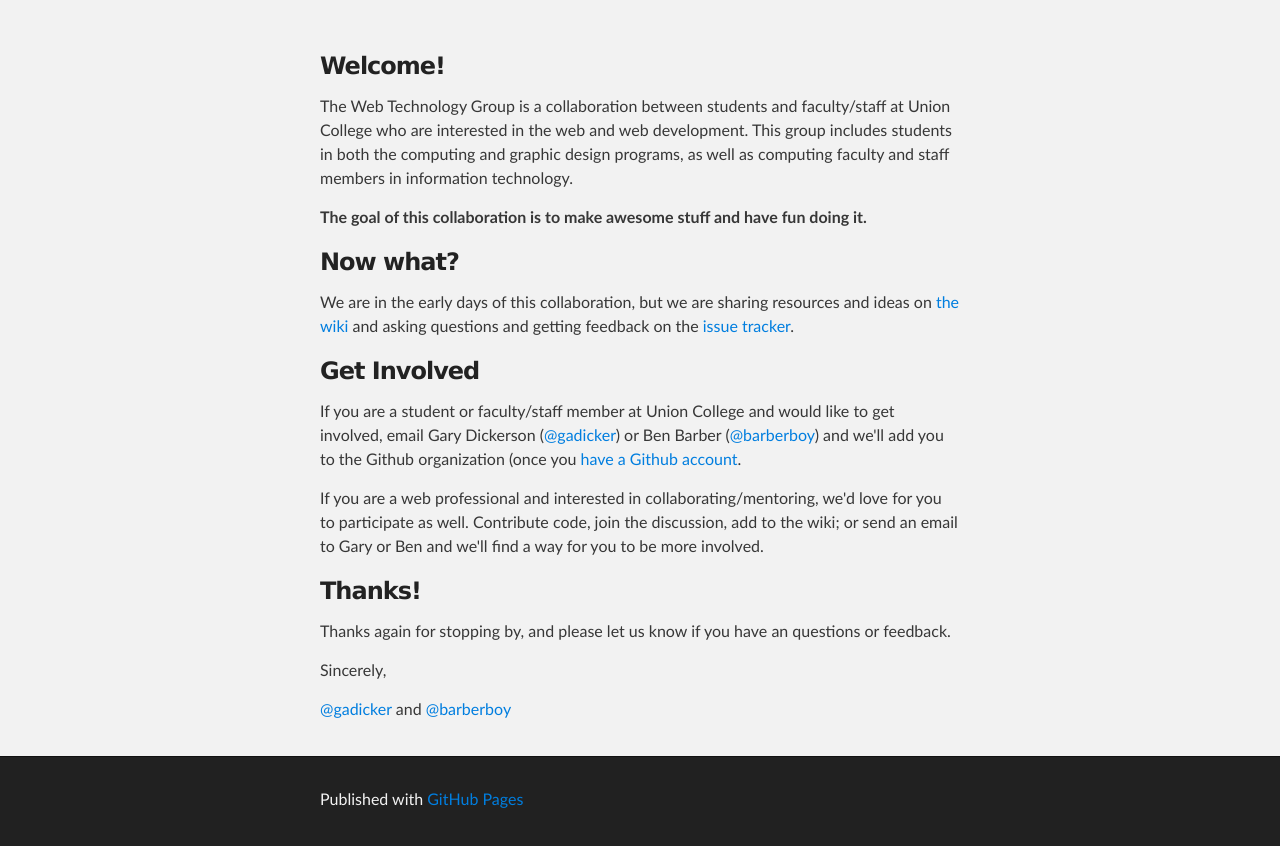
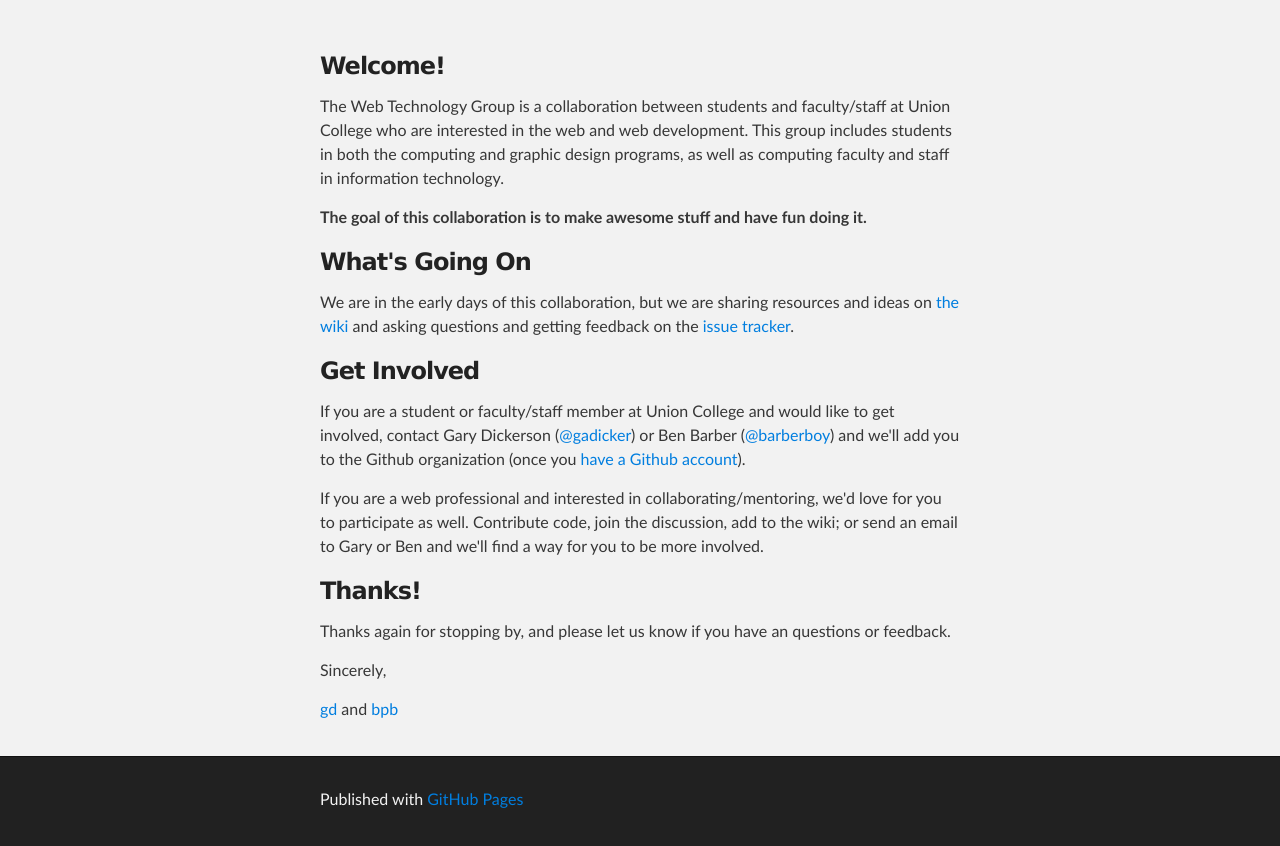
Before and after one commit to Malachi-M/unioncollege-webtechnology.github.io, a plain HTML site: page index.html in a window 1280 px wide. Shown: the part 311-1157 px from the top of the page. Drawn offline with Linux system fonts and the light colour scheme.

Commit message:
Fixed typos, etc.

```diff
--- a/index.html
+++ b/index.html
@@ -29,17 +29,17 @@
       <section id="main_content" class="inner">
         <h3>Welcome!</h3>
 
-<p>The Web Technology Group is a collaboration between students and faculty/staff at Union College who are interested in the web and web development. This group includes students in both the computing and graphic design programs, as well as computing faculty and staff members in information technology.</p>
+<p>The Web Technology Group is a collaboration between students and faculty/staff at Union College who are interested in the web and web development. This group includes students in both the computing and graphic design programs, as well as computing faculty and staff in information technology.</p>
 
 <p><strong>The goal of this collaboration is to make awesome stuff and have fun doing it.</strong></p>
 
-<h3>Now what?</h3>
+<h3>What's Going On</h3>
 
 <p>We are in the early days of this collaboration, but we are sharing resources and ideas on <a href="https://github.com/unioncollege-webtechnology/unioncollege-webtechnology.github.io/wiki">the wiki</a> and asking questions and getting feedback on the <a href="https://github.com/unioncollege-webtechnology/unioncollege-webtechnology.github.io/issues">issue tracker</a>.</p>
 
 <h3>Get Involved</h3>
 
-<p>If you are a student or faculty/staff member at Union College and would like to get involved, email Gary Dickerson (<a href="https://github.com/gadicker">@gadicker</a>) or Ben Barber (<a href="https://github.com/barberboy">@barberboy</a>) and we'll add you to the Github organization (once you <a href="https://github.com/edu">have a Github account</a>.</p>
+<p>If you are a student or faculty/staff member at Union College and would like to get involved, contact Gary Dickerson (<a href="https://github.com/gadicker">@gadicker</a>) or Ben Barber (<a href="https://github.com/barberboy">@barberboy</a>) and we'll add you to the Github organization (once you <a href="https://github.com/edu">have a Github account</a>).</p>
 
 <p>If you are a web professional and interested in collaborating/mentoring, we'd love for you to participate as well. Contribute code, join the discussion, add to the wiki; or send an email to Gary or Ben and we'll find a way for you to be more involved.</p>
 
@@ -49,7 +49,7 @@
 
 <p>Sincerely,</p>
 
-<p><a href="https://github.com/gadicker">@gadicker</a> and <a href="https://github.com/barberboy">@barberboy</a></p>
+<p><a href="https://github.com/gadicker">gd</a> and <a href="https://github.com/barberboy">bpb</a></p>
       </section>
     </div>
 
```
